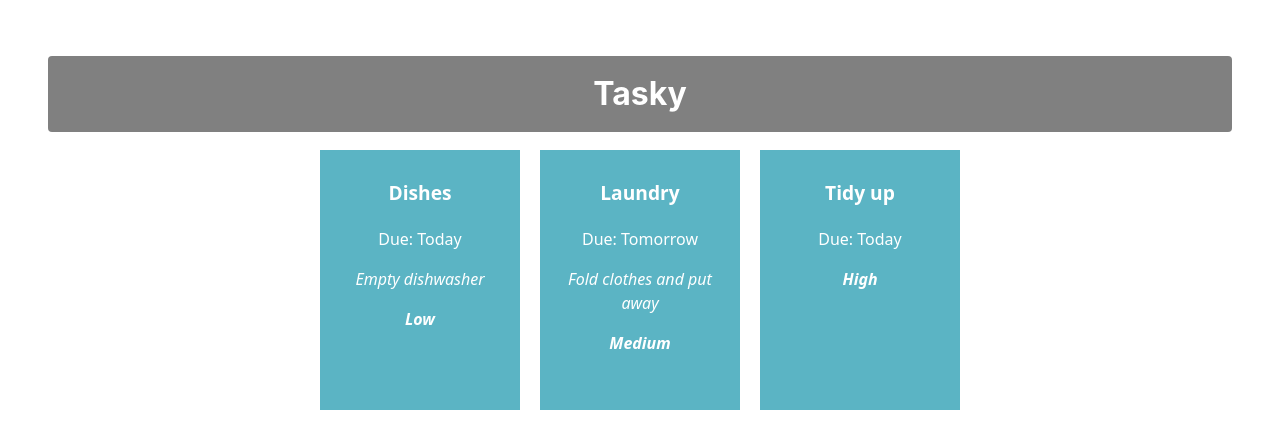
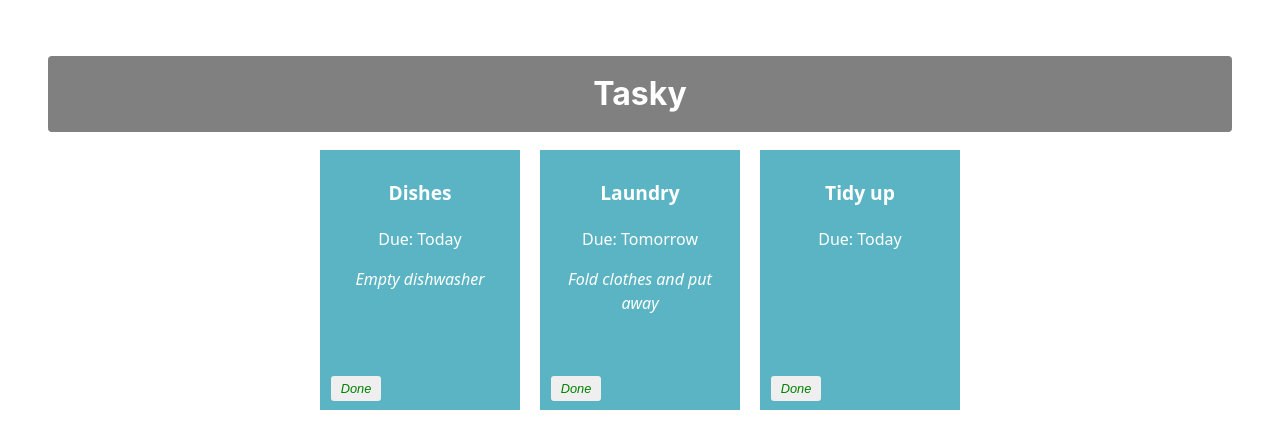
Before and after one commit to ZoeMulhallBrennan/react-basics-labs, a React (Vite) app in the folder tasky/: page / in a window 1280 px wide. Shown: the top 448 px of the page. Built offline with nearby package versions, Linux system fonts and the light colour scheme.

Commit message:
Mark task as done

```diff
--- a/tasky/src/App.css
+++ b/tasky/src/App.css
@@ -49,3 +49,20 @@
   font-weight: bold;
   font-style: italic;
 }
+
+button {
+  border: none;
+  border-radius: 3px;
+  font-style: italic;
+  font-size: 0.8em;
+  margin: 4px 6px;
+  width: 50px;
+  height: 25px;
+}
+
+.doneButton {
+  position: absolute;
+  bottom: 5px;
+  left: 5px;
+  color: green;
+}
--- a/tasky/src/App.jsx
+++ b/tasky/src/App.jsx
@@ -6,25 +6,34 @@
 function App() {
   const [ taskState, setTaskState ] = useState({
     tasks: [
-      { id: 1, title:"Dishes", description: "Empty dishwasher", deadline: "Today", level: "Low" },
-      { id: 2, title: "Laundry", description: "Fold clothes and put away", deadline: "Tomorrow", level: "Medium" },
-      { id: 3, title: "Tidy up", deadline: "Today", level: "High" }
+      { id: 1, title:"Dishes", description: "Empty dishwasher", deadline: "Today", done: false },
+      { id: 2, title: "Laundry", description: "Fold clothes and put away", deadline: "Tomorrow", done: false },
+      { id: 3, title: "Tidy up", deadline: "Today", done: false}
     ]
   });
+
+  const doneHandler = (taskIndex) => {
+    const tasks = [...taskState.tasks];
+    tasks[taskIndex].done = !tasks[taskIndex].done;
+    setTaskState({tasks});
+  }
 
 
   return (
     <div className="container">
       <h1>Tasky</h1>
-  {taskState.tasks.map((task) => (
+  {taskState.tasks.map((task, index) => (
     <Task
       title={task.title}
       description={task.description}
       deadline={task.deadline}
-      level={task.level}
       key={task.id}
+      done={task.done}
+      markDone={() => doneHandler(index)}
     />
   ))}
+
+
 
 
     </div>
--- a/tasky/src/components/Task.jsx
+++ b/tasky/src/components/Task.jsx
@@ -3,11 +3,14 @@
 const Task = (props) => {
 
     return (
-        <div className="card">
+          <div className="card" style={{backgroundColor: props.done ? 'lightgrey' : '#5bb4c4'}}>
+
             <p className="title">{props.title}</p>
             <p>Due: {props.deadline}</p>
             <p className="description">{props.description}</p>
             <p className="level">{props.level}</p>
+            <button onClick={props.markDone} className='doneButton'>Done</button>
+
         </div>
     )
 
```
